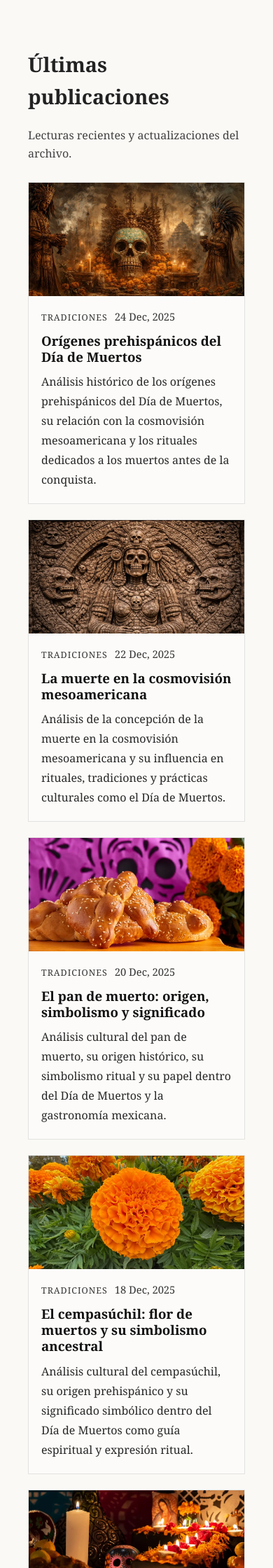
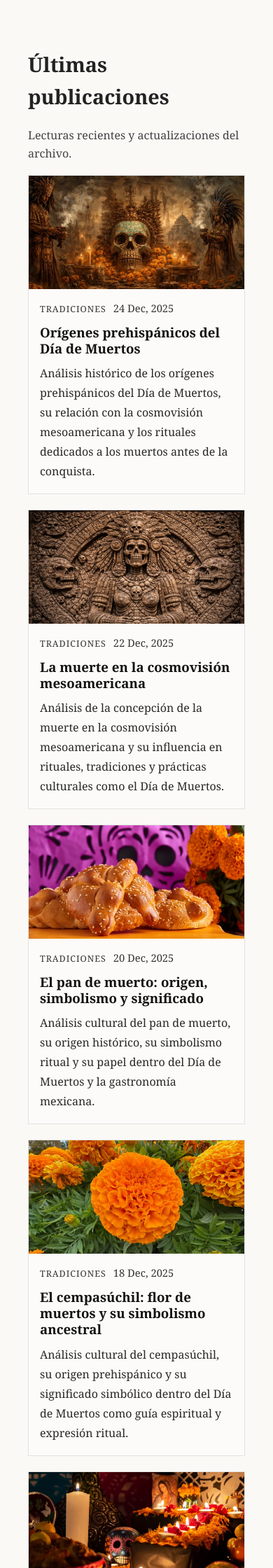
Before and after one commit to elbracamonte/elbracamonte.github.io, a Jekyll site: the page built from index.html, in a window 390 px wide. Shown: the part 521-2761 px from the top of the page at 70% size. Built offline with Jekyll 4.4.1, drawn with Linux system fonts in a browser that asks for light colours.

Commit message:
Update style.css

```diff
--- a/assets/css/style.css
+++ b/assets/css/style.css
@@ -802,3 +802,89 @@
     transform: none !important;
   }
 }
+
+/* =========================
+   HOME — AJUSTES FINOS PARA TU HTML ACTUAL
+   (No rompe lo existente)
+========================= */
+
+/* Link "Ver todos los artículos" (tu HTML usa .home-more-link) */
+.home-more .home-more-link {
+  display: inline-block;
+  font-size: 0.95rem;
+  font-weight: 500;
+  color: #222;
+  text-decoration: none;
+  position: relative;
+  padding-bottom: 2px;
+  transition: color 0.18s ease;
+}
+
+.home-more .home-more-link::after {
+  content: "";
+  position: absolute;
+  left: 0;
+  bottom: 0;
+  width: 100%;
+  height: 1px;
+  background: rgba(0,0,0,0.25);
+  transition: background 0.18s ease, transform 0.18s ease;
+}
+
+.home-more .home-more-link:hover,
+.home-more .home-more-link:focus-visible {
+  color: #000;
+  text-decoration: none;
+}
+
+.home-more .home-more-link:hover::after,
+.home-more .home-more-link:focus-visible::after {
+  background: rgba(0,0,0,0.45);
+  transform: translateY(1px);
+}
+
+.home-more .home-more-link:focus-visible {
+  outline: none;
+  box-shadow: 0 0 0 3px rgba(0,0,0,0.10);
+}
+
+/* Pilares: mantener estilo editorial + "sensación" de tarjeta clicable (sin cambiar anchors) */
+.home-pillars .pillar-card {
+  cursor: default;
+}
+
+.home-pillars .pillar-card h3 a {
+  display: inline-block;
+}
+
+/* Si quieres que se sienta más interactivo sin convertir todo en link */
+.home-pillars .pillar-card:hover h3 a,
+.home-pillars .pillar-card:focus-within h3 a {
+  text-decoration: none;
+}
+
+/* Mobile: ajustar densidad visual del home (solo layout, no toca cards) */
+@media (max-width: 640px) {
+  main.content {
+    margin: 26px auto;
+  }
+
+  .section-head {
+    margin: 0 auto 18px;
+  }
+
+  .section-subtitle {
+    margin-top: 8px;
+  }
+
+  .post-card-body {
+    padding: 16px 16px 18px;
+  }
+}
+
+/* Desktop: asegurar que el párrafo largo se vea (tu HTML lo usa) */
+@media (min-width: 980px) {
+  .home-intro-long {
+    display: block;
+  }
+}
```
